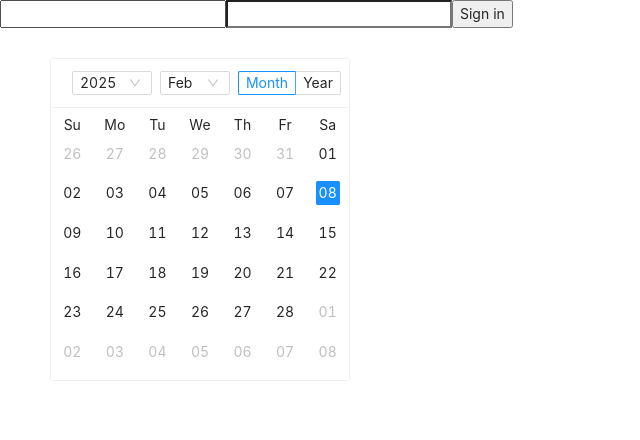
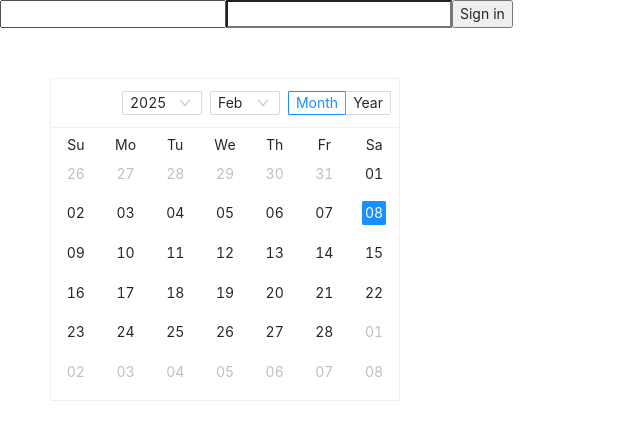
Before and after one commit to soshirokov/MyCostsNew, a React (Create React App) app: page /login/redirect/1 in a window 1280 px wide. Shown: the top 440 px of the page, without its empty margins (0-640 px from the left). Built offline with nearby package versions, Linux system fonts and the light colour scheme; no server answers.

Commit message:
Calendar

```diff
--- a/src/Components/Calendar/style/index.css
+++ b/src/Components/Calendar/style/index.css
@@ -1,6 +1,6 @@
 .site-calendar-demo-card {
-    width: 300px;
+    width: 350px;
     border: 1px solid #f0f0f0;
     border-radius: 2px;
-    margin: 30px 50px;
+    margin: 50px 50px;
 }
```
